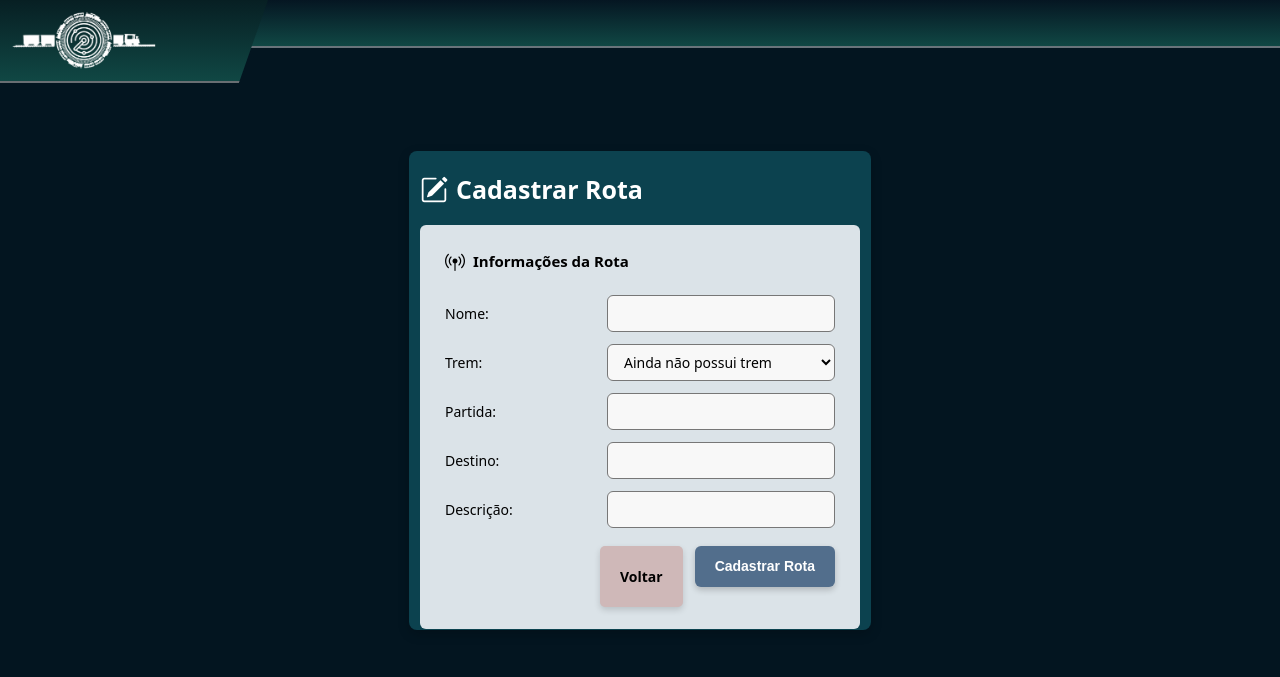
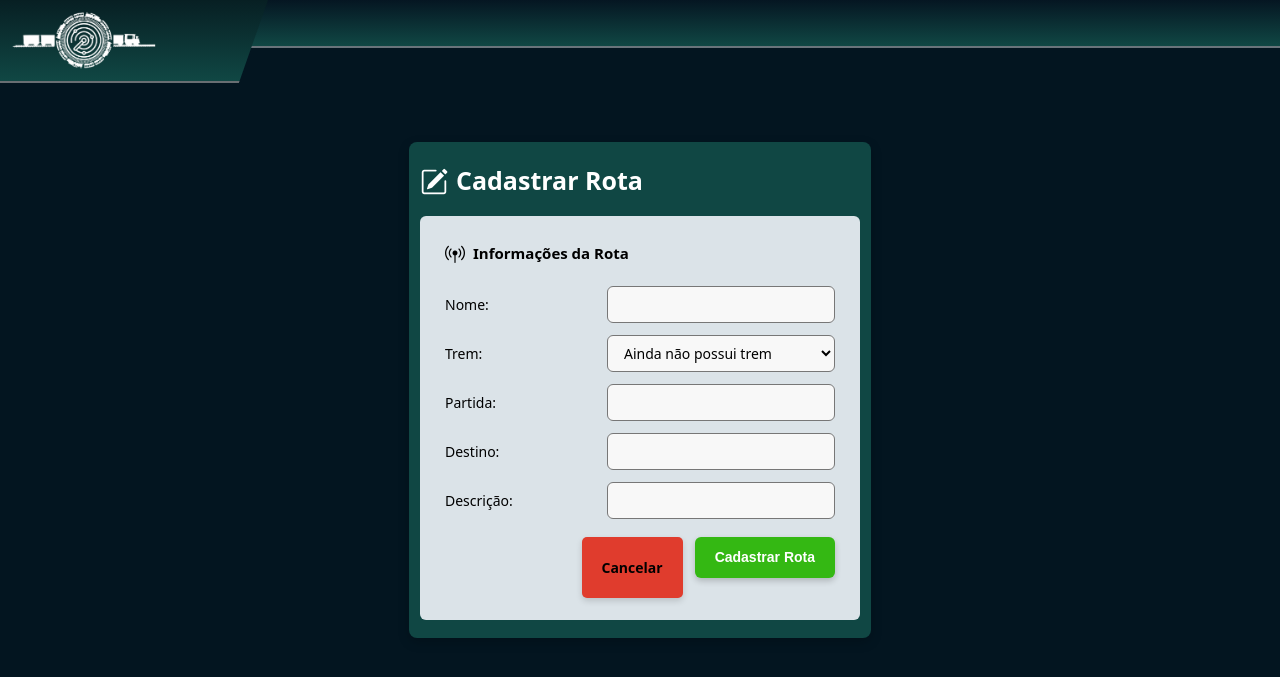
Before and after one commit to danielfalves-angel/SA-SESI, a PHP site: page /public/rota/cadastro_rota.php in a window 1280 px wide. Shown: the top 677 px of the page. Run offline with PHP 8.4, Linux system fonts and the light colour scheme; a user stored in the database is signed in; data that the repository does not hold is empty.

Commit message:
refactor: alterar texto do botão "Voltar" para "Cancelar" nas páginas de cadastro

```diff
--- a/assets/styles/style.css
+++ b/assets/styles/style.css
@@ -574,7 +574,7 @@ a {
   background-color: #cfbaba;
 }
 .btn-cadastrar {
-  background-color: #5b7398;
+  background-color: #34b813;
   color: #ffffff;
   border: none;
   padding: 10px 24px;
@@ -627,12 +627,12 @@ a {
 }
 
 .campo1 {
-  background-color: #0c424f;
+  background-color: #104744;
   width: 100%;
   max-width: 620px;
   height: auto;
   margin: 0 auto;
-  padding: 18px 11px 1px 11px;
+  padding: 18px 11px 18px 11px;
   border-radius: 8px;
   box-sizing: border-box;
   box-shadow: 0px 4px 12px rgba(0, 0, 0, 0.2);
@@ -706,7 +706,8 @@ a {
 }
 
 .btn-voltar {
-  background-color: #cfb8b8;
+  background-color:#e03c2d;
+;
   color: #000000;
   border: none;
   padding: 7px 20px;
@@ -717,7 +718,7 @@ a {
 }
 
 .btn-cadastrar {
-  background-color: #516a8d;
+  background-color: #34b813;
   color: #ffffff;
   border: none;
   padding: 7px 20px;
@@ -729,7 +730,7 @@ a {
 
 /* Container da tabela para criar o card externo azul escuro */
 .table-container {
-  background-color: #0b404d; /* Azul escuro do fundo do formulário */
+  background-color: #104744; /* Azul escuro do fundo do formulário */
   padding: 15px;
   border-radius: 12px;
   box-shadow: 10px 5px 10px 0 var(--cor-fundo-2);
@@ -751,8 +752,8 @@ a {
 
 /* Cabeçalho da tabela (thead) */
 .styled-table thead tr {
-  background-color: #526e8c; /* Azul acinzentado do botão/cabeçalho */
-  color: #ffffff;
+  background-color: #37ec00; /* Azul acinzentado do botão/cabeçalho */
+  color: #ff0fff;
   text-align: center;
   font-weight: bold;
 }
@@ -796,14 +797,14 @@ a {
 
 /* Botão Editar */
 .styled-table .btn-edit {
-  background-color: #526E8C;
+  background-color: #1e87f7;
   color: #ffffff;
 }
 
 /* Botão Excluir */
 .styled-table .btn-delete {
-  background-color: #D5BDBB;
-  color: #000000;
+  background-color: #e03c2d;
+  color: #FFFFFF;
 }
 
 
@@ -815,7 +816,7 @@ a {
 /* Estilo do botão Cadastrar Usuários */
 .btn-cadastrar {
   display: inline-block;
-  background-color: #526e8c; /* Mesma cor do botão do formulário e do cabeçalho */
+  background-color: #34b813; /* Mesma cor do botão do formulário e do cabeçalho */
   color: #ffffff;
   font-family: Arial, sans-serif;
   font-size: 14px;
@@ -832,7 +833,7 @@ a {
 
 /* Efeito ao passar o rato por cima */
 .btn-cadastrar:hover {
-  background-color: #3f5770;
+  background-color: #2a9110;
   box-shadow: 0 5px 10px rgba(0, 0, 0, 0.3);
   transform: translateY(-2px);
 }
--- a/public/administradores/cadastro_administradores.php
+++ b/public/administradores/cadastro_administradores.php
@@ -137,7 +137,7 @@ if ($_SERVER['REQUEST_METHOD'] === 'POST') {
                         </div>
 
                         <div class="botoes-container">
-                            <button type="button" class="btn-voltar" onclick="window.location.href='administradores.php'">Voltar</button>
+                            <button type="button" class="btn-voltar" onclick="window.location.href='administradores.php'">Cancelar</button>
                             <button type="submit" class="btn-cadastrar">Cadastrar Administrador</button>
                         </div>
                     </form>
--- a/public/rota/cadastro_rota.php
+++ b/public/rota/cadastro_rota.php
@@ -168,7 +168,7 @@ $resultado2 = mysqli_query($conn, "SELECT * FROM trem");
 
 
                         <div class="botoes-container">
-                            <button type="button" class="btn-voltar" onclick="window.location.href='rota.php'">Voltar</button>
+                            <button type="button" class="btn-voltar" onclick="window.location.href='rota.php'">Cancelar</button>
                             <button type="submit" class="btn-cadastrar">Cadastrar Rota</button>
                         </div>
                     </form>
--- a/public/sensores/cadastro_sensores.php
+++ b/public/sensores/cadastro_sensores.php
@@ -139,7 +139,7 @@ $resultado = mysqli_query($conn, "SELECT * FROM usuarios WHERE cargo = 'administ
                         </div>
 
                         <div class="botoes-container">
-                            <button type="button" class="btn-voltar" onclick="window.location.href='sensores.php'">Voltar</button>
+                            <button type="button" class="btn-voltar" onclick="window.location.href='sensores.php'">Cancelar</button>
                             <button type="submit" class="btn-cadastrar">Cadastrar Sensor</button>
                         </div>
                     </form>
--- a/public/trens/cadastro_trens.php
+++ b/public/trens/cadastro_trens.php
@@ -148,7 +148,7 @@ if ($_SERVER['REQUEST_METHOD'] === 'POST') {
 
 
                         <div class="botoes-container">
-                            <button type="button" class="btn-voltar" onclick="window.location.href='trens.php'">Voltar</button>
+                            <button type="button" class="btn-voltar" onclick="window.location.href='trens.php'">Cancelar</button>
                             <button type="submit" class="btn-cadastrar">Cadastrar Trem</button>
                         </div>
                     </form>
--- a/public/usuarios/cadastro_usuarios.php
+++ b/public/usuarios/cadastro_usuarios.php
@@ -139,7 +139,7 @@ if ($_SERVER['REQUEST_METHOD'] === 'POST') {
                         </div>
 
                         <div class="botoes-container">
-                            <button type="button" class="btn-voltar" onclick="window.location.href='usuarios.php'">Voltar</button>
+                            <button type="button" class="btn-voltar" onclick="window.location.href='usuarios.php'">Cancelar</button>
                             <button type="submit" class="btn-cadastrar">Cadastrar Usuário</button>
                         </div>
                     </form>
```
